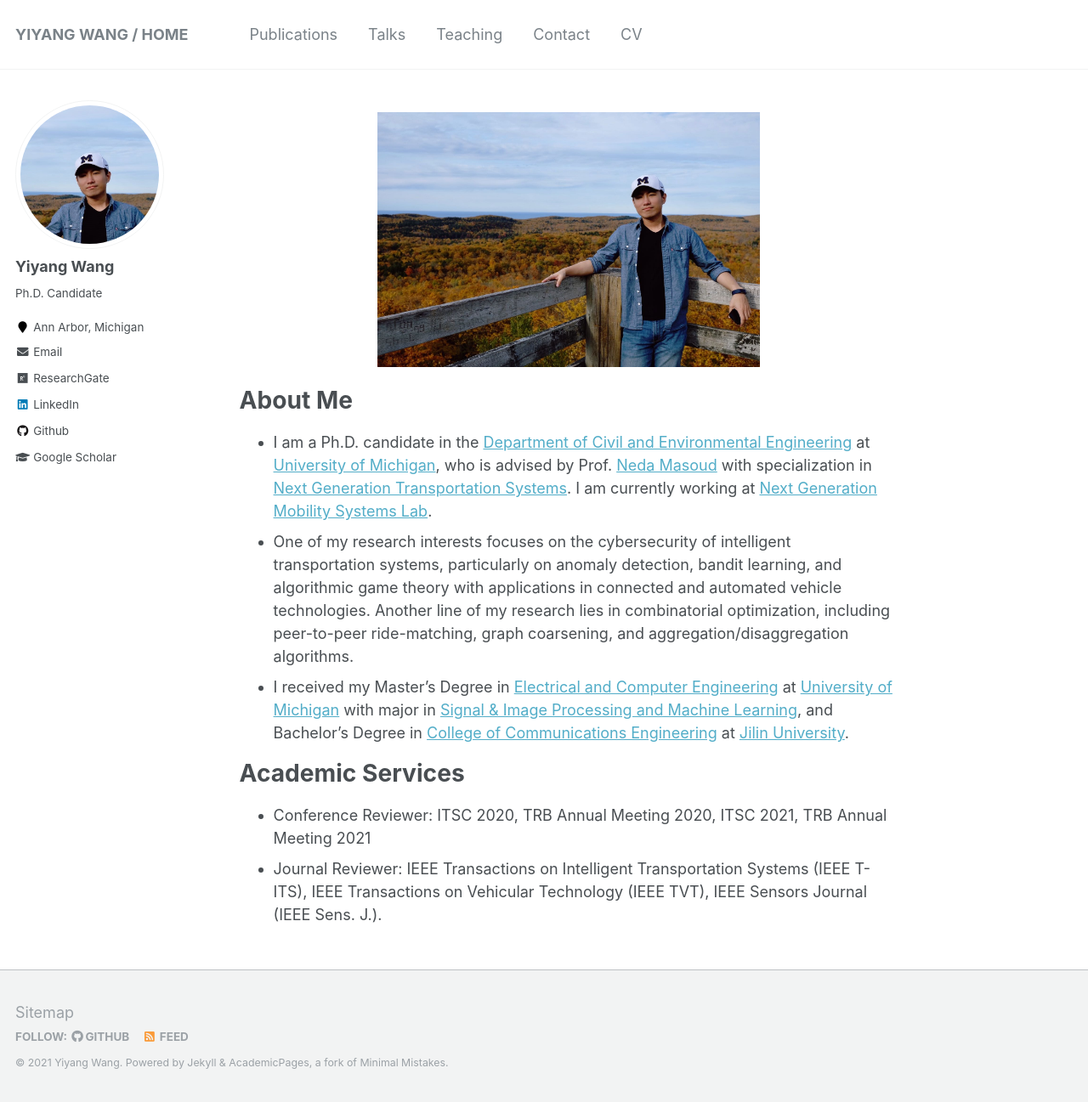
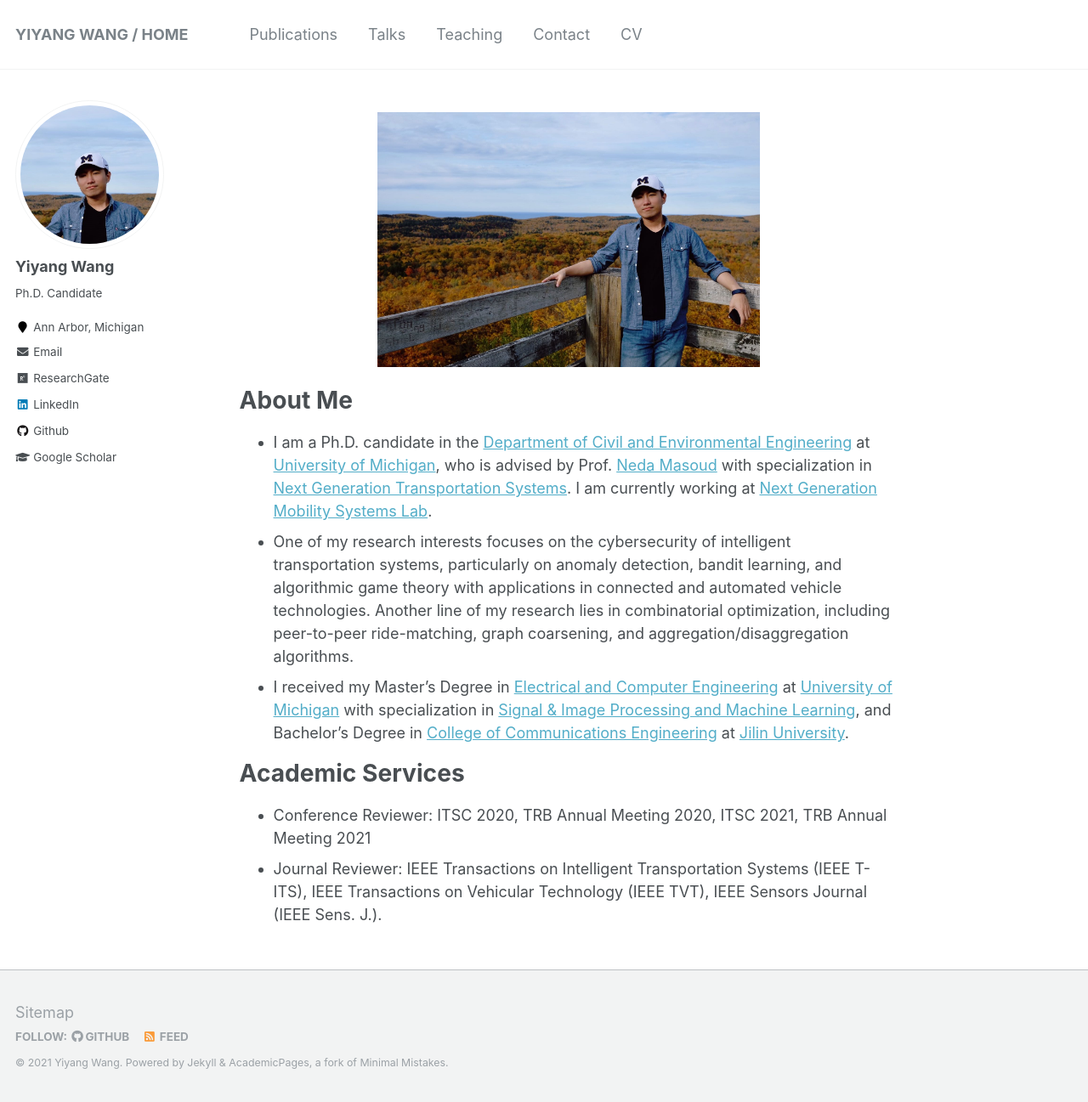
Before and after one commit to yiyangwan/yiyangwan.github.io, a Jekyll site: the page built from _pages/about.md, in a window 1280 px wide and 1297 px high. Shown: the whole window at 85% size. Built offline with Jekyll 4.4.1, drawn with Linux system fonts in a browser that asks for light colours.

Commit message:
Update about.md

```diff
--- a/_pages/about.md
+++ b/_pages/about.md
@@ -15,7 +15,7 @@
 # About Me
 * I am a Ph.D. candidate in the [Department of Civil and Environmental Engineering](https://cee.engin.umich.edu/) at [University of Michigan](https://umich.edu/), who is advised by Prof. [Neda Masoud](https://cee.engin.umich.edu/people/masoud-neda/) with specialization in [Next Generation Transportation Systems](https://cee.engin.umich.edu/research/infrastructure/transportation/). I am currently working at [Next Generation Mobility Systems Lab](http://www-personal.umich.edu/~nmasoud/index.html).
 * One of my research interests focuses on the cybersecurity of intelligent transportation systems, particularly on anomaly detection, bandit learning, and algorithmic game theory with applications in connected and automated vehicle technologies. Another line of my research lies in combinatorial optimization, including peer-to-peer ride-matching, graph coarsening, and aggregation/disaggregation algorithms.
-* I received my Master's Degree in [Electrical and Computer Engineering](https://ece.engin.umich.edu/) at [University of Michigan](https://umich.edu/) with major in [Signal & Image Processing and Machine Learning](https://ece.engin.umich.edu/research/research-areas/signal-image-processing-and-machine-learning/), and Bachelor's Degree in [College of Communications Engineering](https://dce.jlu.edu.cn/ENGLISH/HOM.htm) at [Jilin University](http://global.jlu.edu.cn/).
+* I received my Master's Degree in [Electrical and Computer Engineering](https://ece.engin.umich.edu/) at [University of Michigan](https://umich.edu/) with specialization in [Signal & Image Processing and Machine Learning](https://ece.engin.umich.edu/research/research-areas/signal-image-processing-and-machine-learning/), and Bachelor's Degree in [College of Communications Engineering](https://dce.jlu.edu.cn/ENGLISH/HOM.htm) at [Jilin University](http://global.jlu.edu.cn/).
 
 # Academic Services
 * Conference Reviewer: ITSC 2020, TRB Annual Meeting 2020, ITSC 2021, TRB Annual Meeting 2021
```
